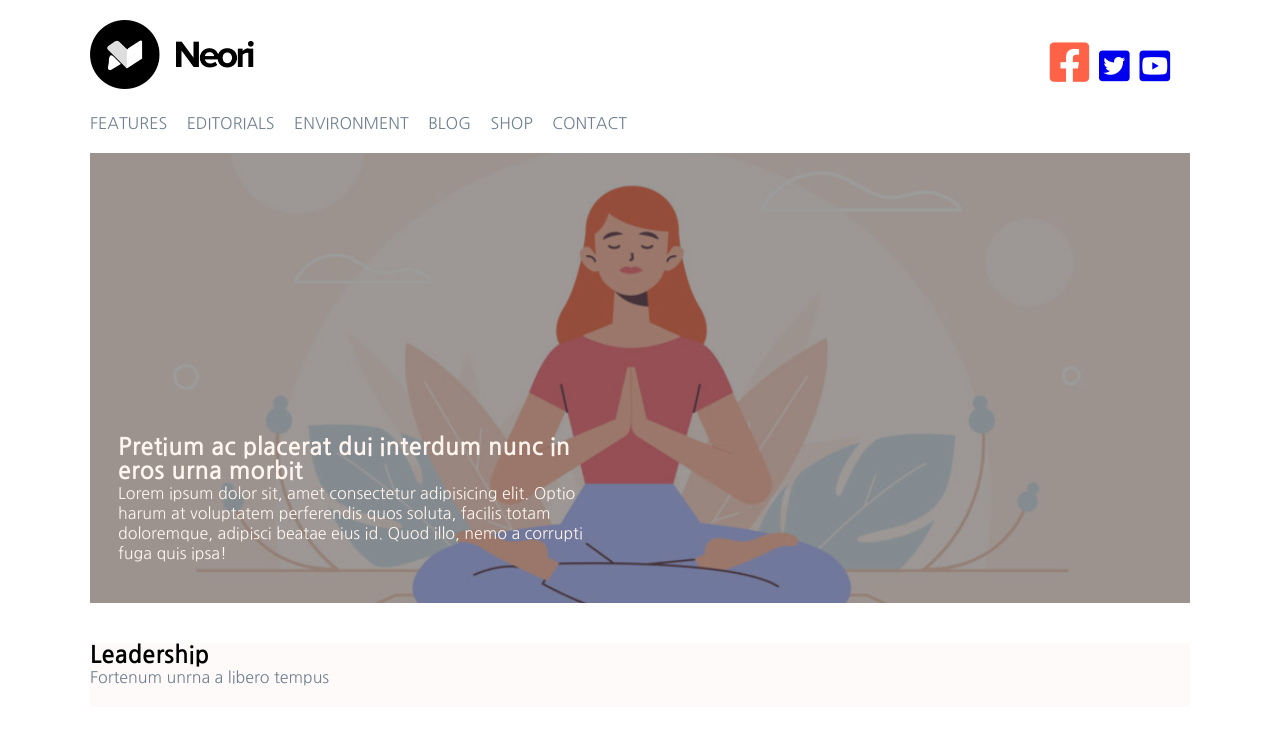
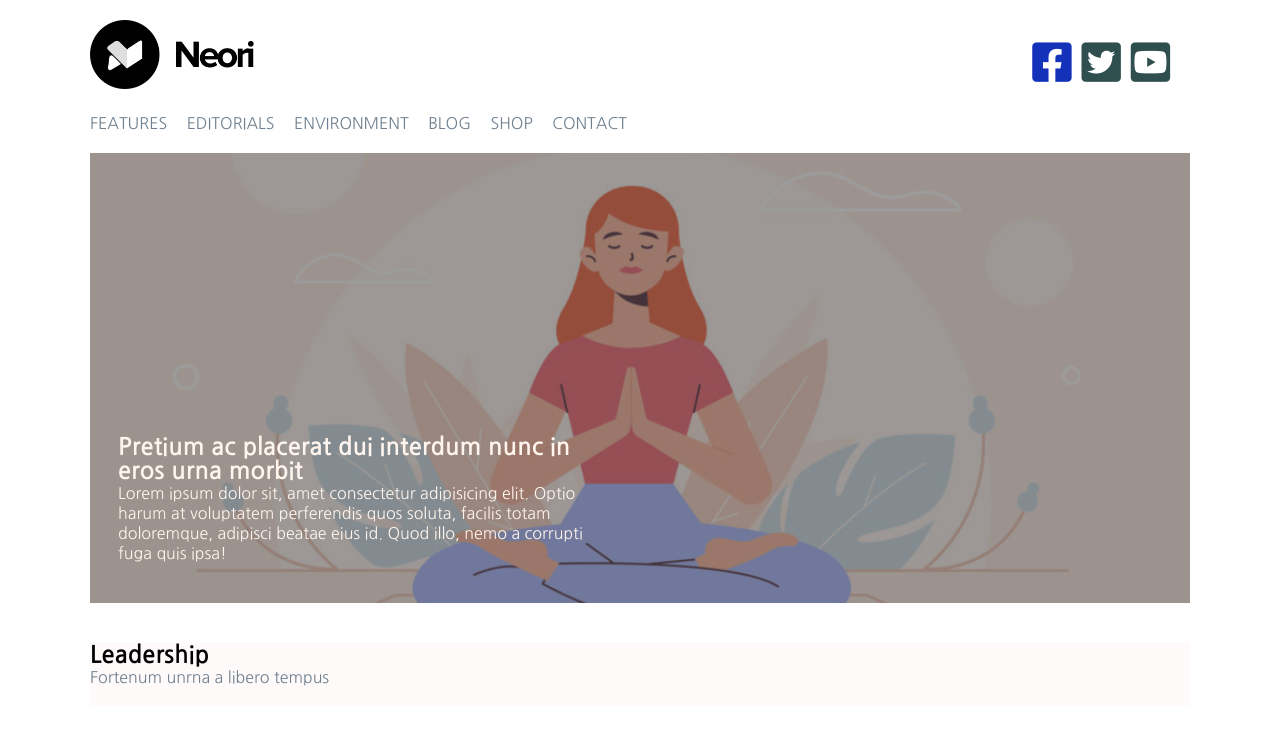
Before and after one commit to GiuliaRosignoli/htmlcss-wp, a plain HTML site: page index.html in a window 1280 px wide. In both pictures the pointer is over the icon 1073 px from the left and 60 px from the top of the page. Shown: the top 734 px of the page. Drawn offline with Linux system fonts and the light colour scheme.

Commit message:
Social icons added

```diff
--- a/css/style.css
+++ b/css/style.css
@@ -45,14 +45,25 @@
     top:20px
 }
 
+.fab {
+    font-size: 45px;
+    color: #2F4F4F;
+}
+
+.fab a:visited {
+  background-color: palevioletred;
+}
+
 .fab.fa-facebook-square:hover {
-   color: tomato;
-   font-size: 45px;
+   color: rgb(19, 49, 185);
 }
 
  .fab.fa-twitter-square:hover {
     color: teal;
-    font-size: 45px;
+ }
+
+ .fab.fa-youtube-square:hover {
+   color: red;
  }
 
 
```
